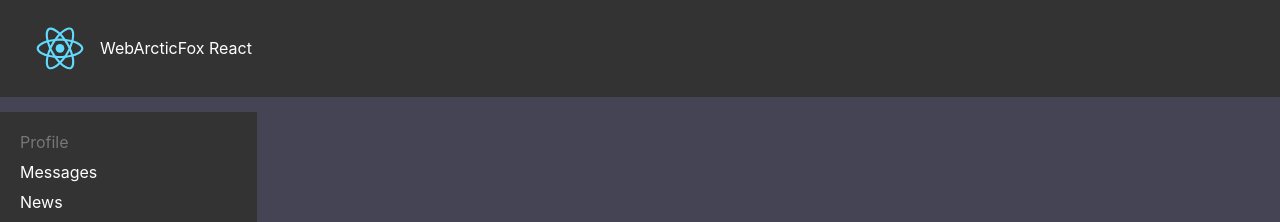
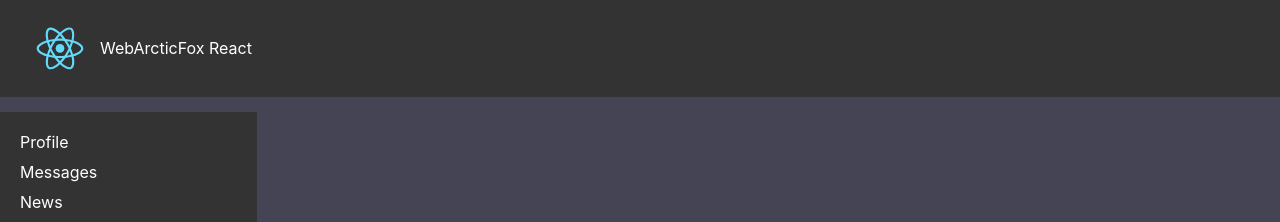
Before and after one commit to alexkrvch/ReactJSSocial, a React (Create React App) app: page / in a window 1280 px wide. Shown: the top 222 px of the page. Built offline with nearby package versions, Linux system fonts and the light colour scheme.

Commit message:
Lesson-20

```diff
--- a/src/components/Nav/Nav.jsx
+++ b/src/components/Nav/Nav.jsx
@@ -1,16 +1,16 @@
 import s from './Nav.module.css'
-import {Link} from "react-router-dom";
+import {NavLink} from "react-router-dom";
 
 const Nav = () => {
     return (
         <nav className={s.sidebar_nav}>
             <div className={s.sidebar}>
                 <ul className={s.sidebar_menu}>
-                    <li className={`${s.menu_item} ${s.menu_active}`}><Link to="/profile">Profile</Link></li>
-                    <li className={s.menu_item}><Link to="/messages">Messages</Link></li>
-                    <li className={s.menu_item}><Link to="/news">News</Link></li>
-                    <li className={s.menu_item}><Link to="/music">Music</Link></li>
-                    <li className={s.menu_item}><Link to="/settings">Settings</Link></li>
+                    <li className={`${s.menu_item}`}><NavLink to="/profile" className={({ isActive }) => isActive ? s.menu_active : ""}>Profile</NavLink></li>
+                    <li className={s.menu_item}><NavLink to="/messages" className={({ isActive }) => isActive ? s.menu_active : ""}>Messages</NavLink></li>
+                    <li className={s.menu_item}><NavLink to="/news" className={({ isActive }) => isActive ? s.menu_active : ""}>News</NavLink></li>
+                    <li className={s.menu_item}><NavLink to="/music" className={({ isActive }) => isActive ? s.menu_active : ""}>Music</NavLink></li>
+                    <li className={s.menu_item}><NavLink to="/settings" className={({ isActive }) => isActive ? s.menu_active : ""}>Settings</NavLink></li>
                 </ul>
             </div>
         </nav>
--- a/src/components/Nav/Nav.module.css
+++ b/src/components/Nav/Nav.module.css
@@ -32,12 +32,13 @@
 .menu_item a {
   color: #fff;
   text-decoration: none;
+  transition: all 0.2s;
 }
 
 .menu_item a:hover {
-  text-decoration: underline;
+  color: #aaa;
 }
 
-.menu_active a {
+.menu_item a.menu_active {
   color: #777;
 }
```
